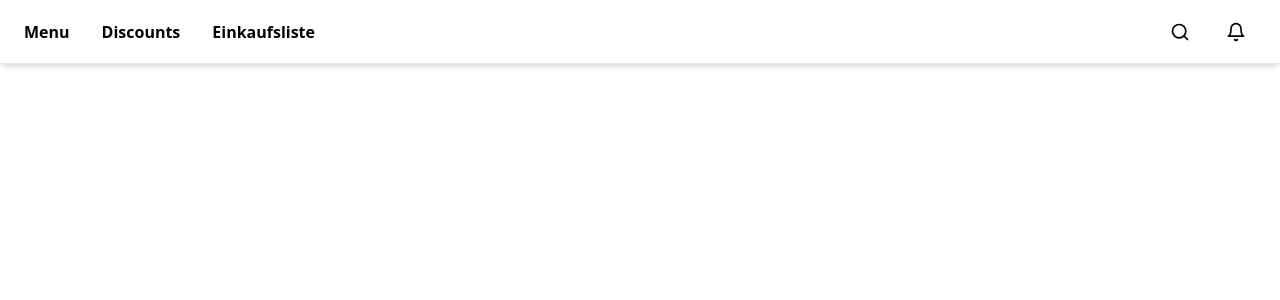
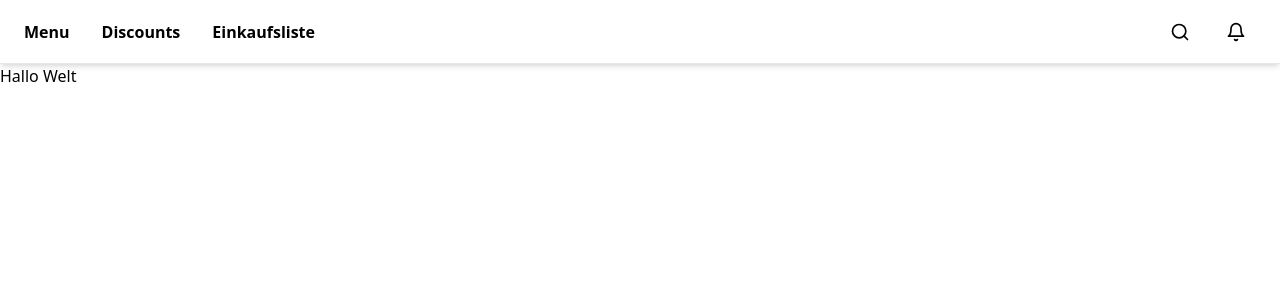
Before and after one commit to HenrySchwerdt/food-creator, a Next.js app: page / in a window 1280 px wide. Shown: the top 300 px of the page. Built offline with nearby package versions, Linux system fonts and the light colour scheme.

Commit message:
hopefully fixed bug

```diff
--- a/src/app/layout.tsx
+++ b/src/app/layout.tsx
@@ -1,6 +1,5 @@
 import "~/styles/globals.css";
 
-import { GeistSans } from "geist/font/sans";
 import { type Metadata } from "next";
 import { NavBar } from "./_components/NavBar";
 
@@ -14,7 +13,7 @@ export default function RootLayout({
   children,
 }: Readonly<{ children: React.ReactNode }>) {
   return (
-    <html lang="en">
+    <html lang="de">
       <body>
         <NavBar />
         {children}
--- a/src/app/page.tsx
+++ b/src/app/page.tsx
@@ -3,7 +3,7 @@ import Link from "next/link";
 export default function HomePage() {
   return (
     <main className="flex min-h-screen flex-col">
-
+        Hallo Welt
     </main>
   );
 }
```
Also changed, not shown: .eslintrc.cjs.
